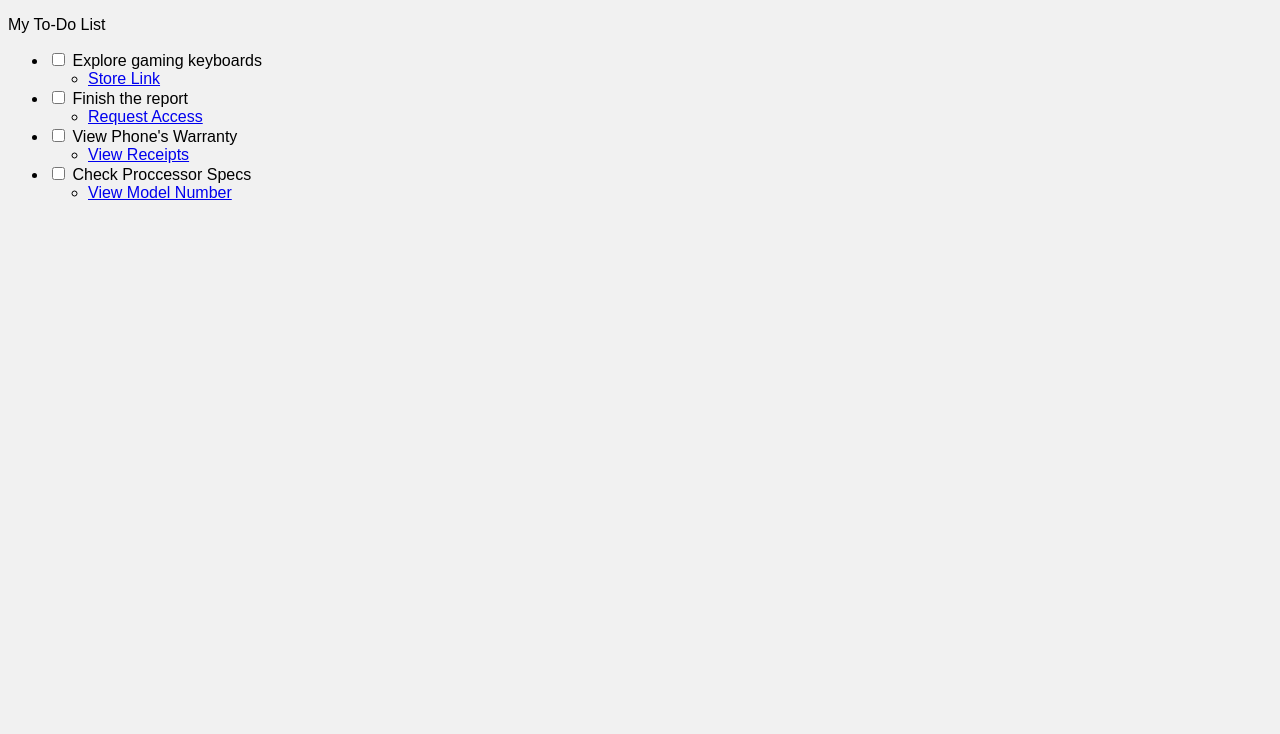
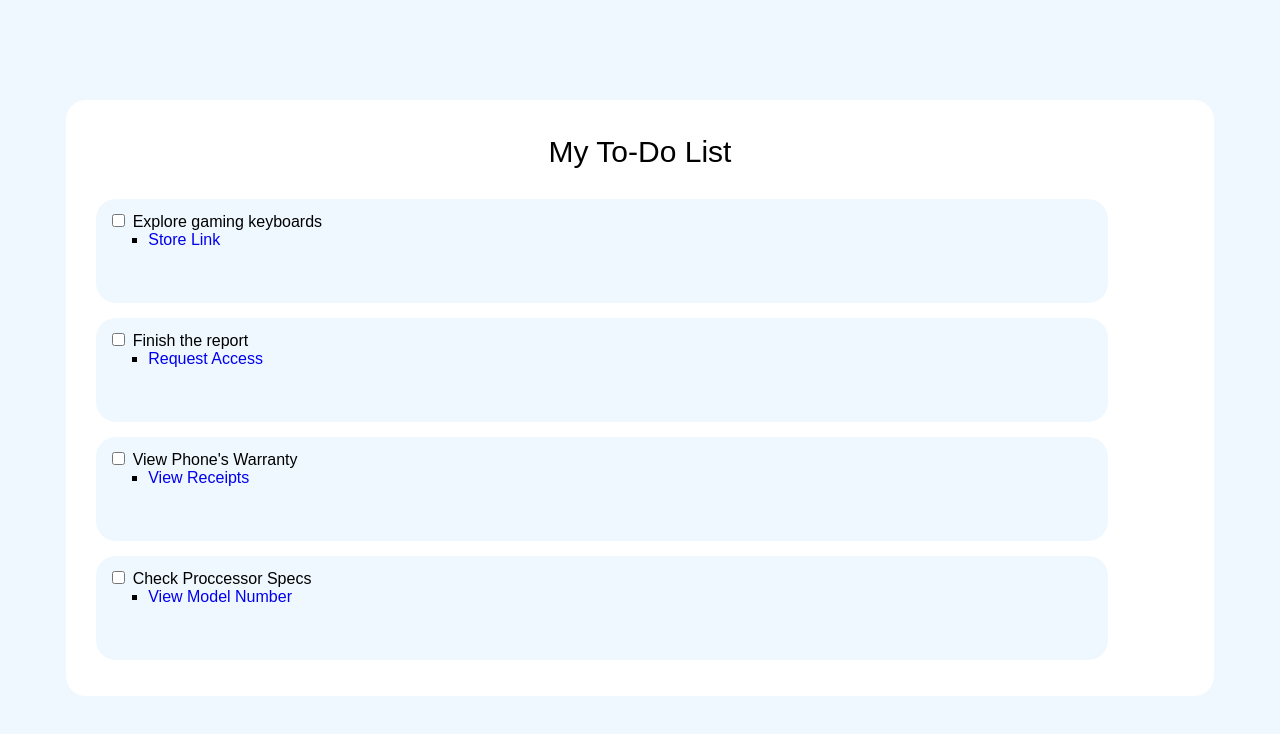
Before and after one commit to Yahya-zakiri/Full_Stack_Course, a plain HTML site: page CSS/ToDoList/ToDoList.html in a window 1280 px wide. Drawn offline with Linux system fonts and the light colour scheme.

Commit message:
Update ToDoList.css

```diff
--- a/CSS/ToDoList/ToDoList.css
+++ b/CSS/ToDoList/ToDoList.css
@@ -1,46 +1,49 @@
 body {
-    background-color: rgb(241, 241, 241);
+    background-color: aliceblue;
     font-family: Arial, Helvetica, sans-serif;
 }
 
-.blog-post-card {
-    background-color: white;
-    border-radius: 20px;
-    width: 80%;
-    margin: 50px auto 0 auto;
+.to-do-list > p{
     text-align: center;
-    max-width: 300px;
-    box-shadow: 2px 2px 2px 2px;
+    font-size: 30px;
 }
 
-.post-img {
-    width: 100%;
-    border-bottom: solid rgb(90, 82, 65) 5px;
-    border-radius: 20px 20px 0 0;
+.to-do-list{
+    background-color: white;
+    width: 90%;
+    margin: 100px auto 0 auto;
+    padding: 5px;
+    border-radius: 20px;
 }
 
-.post-content {
-    padding: 10px;
+.action>li{
+    background-color: aliceblue;
+    list-style-type: none;
+    margin-bottom: 15px;
+    display: inline-block;
+    padding: 12px;
+    border-radius: 20px;
+    height: 80px;
+    width: 90%;
+    margin-left: -15px;
 }
 
-.post-title, .post-excerpt {
-    color: rgb(90, 82, 65);
-    margin: 10px 15px;
+.sub-action {
+    list-style-type: square;
 }
 
-.read-more {
-    color: white;
+a{
     text-decoration: none;
-    display: inline-block;
-    height: 30px;
-    width: 35%;
-    background-color: rgb(90, 82, 65);
-    font-size: small;
-    margin: 5px;
-    border-radius: 20px;
-    padding: 15px 10px 0 10px;
 }
 
-.read-more:hover {
-    background-color: rgb(141, 135, 123);
+a:hover {
+    color:red;
 }
+
+a:active {
+    color: black;
+}
+
+a:focus {
+    color: purple;
+}
```
